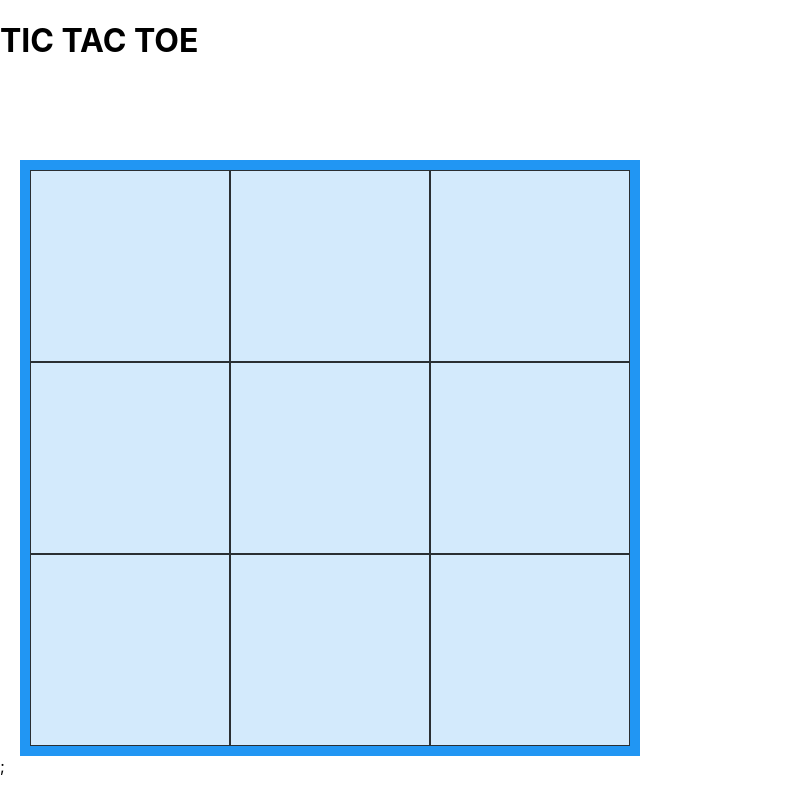
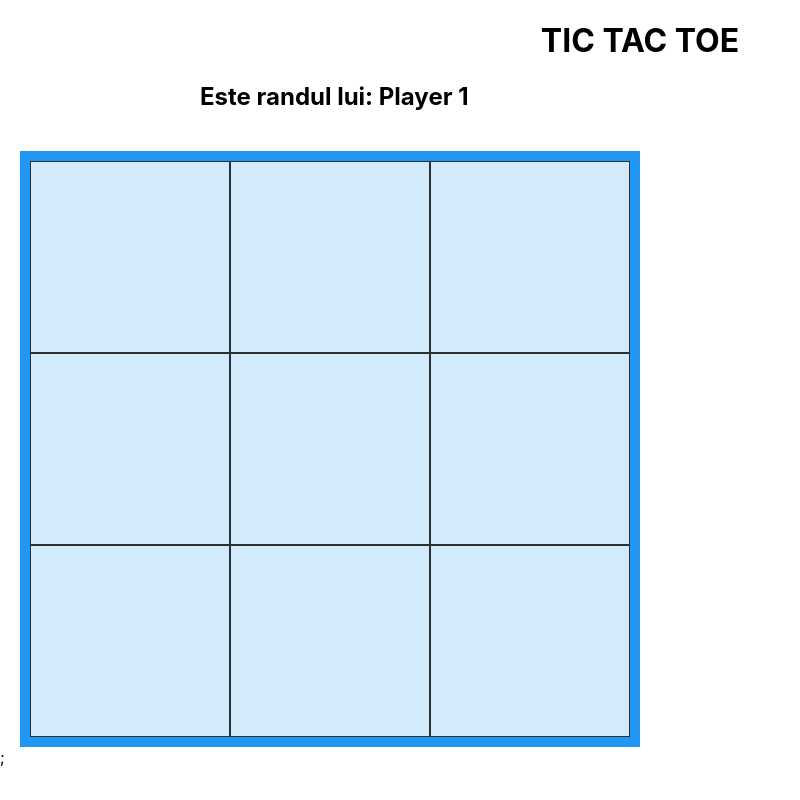
Before and after one commit to tesla95E/X-0-react-project, a React (Create React App) app in the folder tic_tac_toe_app/: page / in a window 1280 px wide. Shown: the whole page, without its empty margins (0-800 px from the left). Built offline with nearby package versions, Linux system fonts and the light colour scheme.

Commit message:
added h2 with who need to pay next + style

```diff
--- a/tic_tac_toe_app/src/Components/GameTable.css
+++ b/tic_tac_toe_app/src/Components/GameTable.css
@@ -1,5 +1,13 @@
+h1 {
+  text-align: center;
+}
+
+.PlayerNames {
+  margin-left: 200px;
+}
+
 .GameTable {
-  margin-top: 100px;
+  margin-top: 40px;
   margin-left: 20px;
   display: grid;
   width: 600px;
--- a/tic_tac_toe_app/src/Components/GameTable.jsx
+++ b/tic_tac_toe_app/src/Components/GameTable.jsx
@@ -26,6 +26,7 @@ function GameTable() {
   return (
     <>
       <h1>TIC TAC TOE</h1>
+      <h2 className="PlayerNames">Este randul lui: {player}</h2>
       <div className="GameTable">
         <div onClick={() => handleClick(0)} id="0" className="grid-item"></div>
         <div onClick={() => handleClick(1)} id="1" className="grid-item"></div>
```
